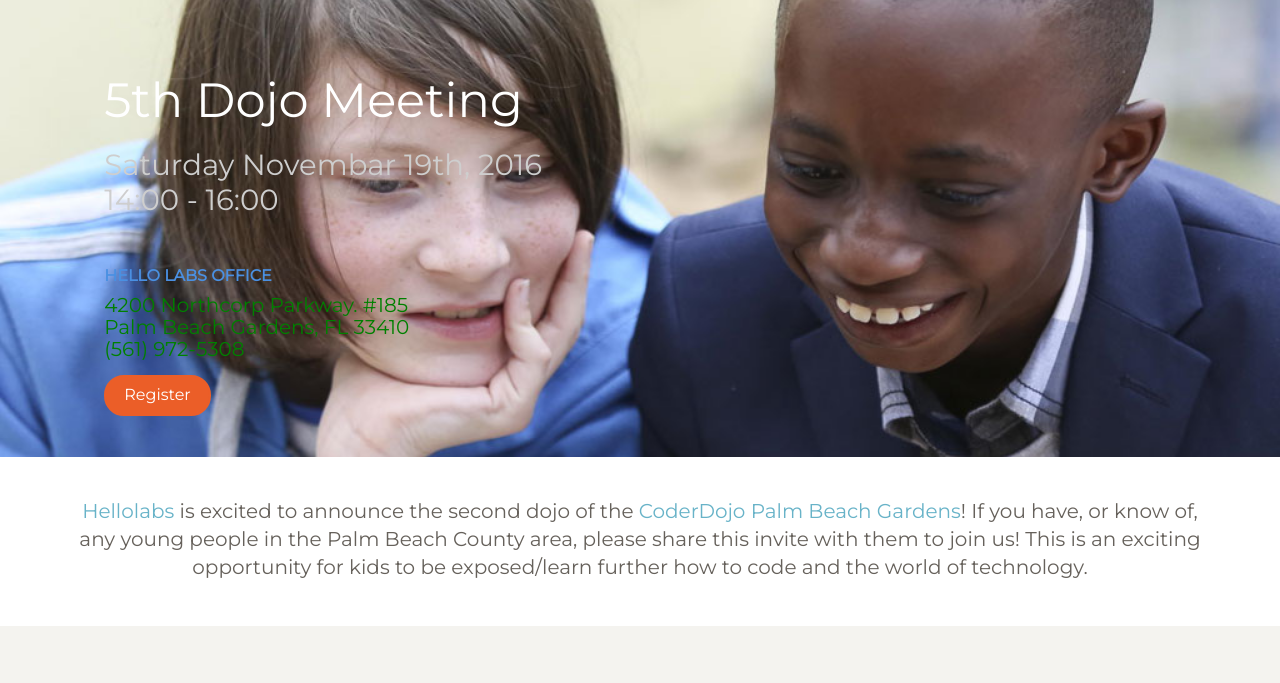
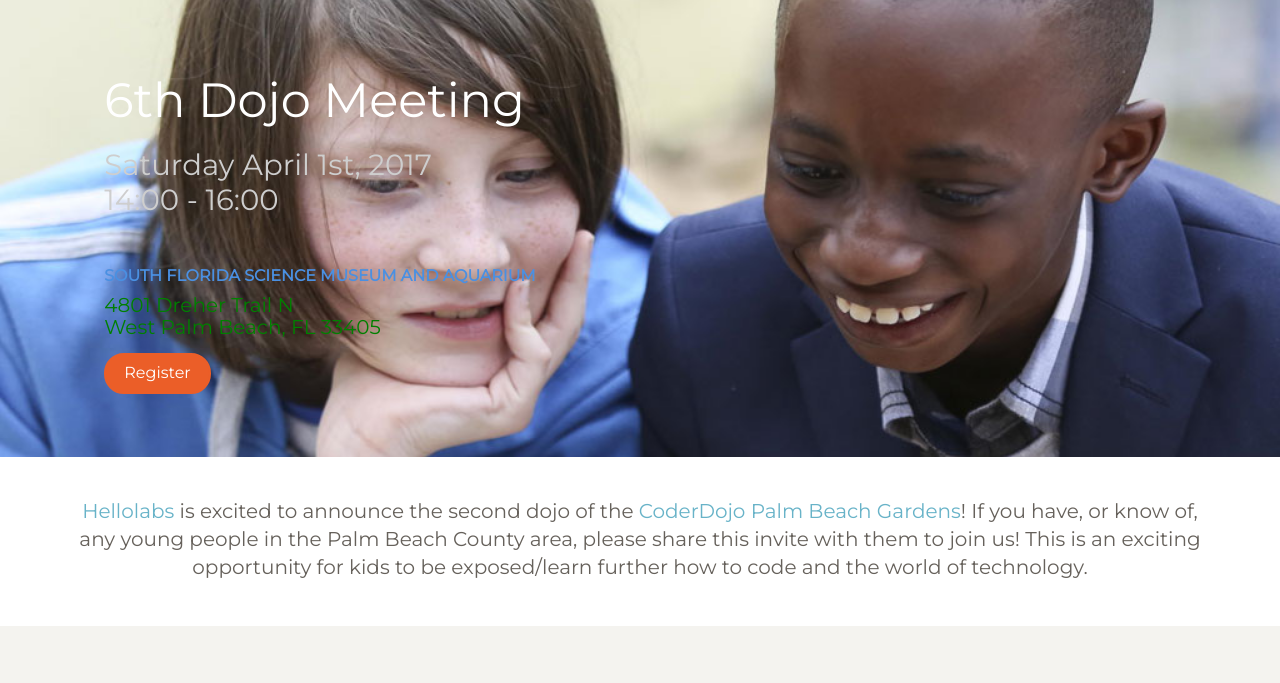
Before and after one commit to seanthehead/website, a plain HTML site: page index.html in a window 1280 px wide. Shown: the part 83-766 px from the top of the page. Drawn offline with Linux system fonts and the light colour scheme; some packages are replaced by stand-ins of ours.

Commit message:
Update index.html

```diff
--- a/index.html
+++ b/index.html
@@ -68,13 +68,13 @@
 		<div class="container">
 
 			<div class="invite">
-				<h2 class="what">5th Dojo Meeting</h2>
-				<h3 class="date">Saturday Novembar 19th, 2016<br>14:00 - 16:00</h3>
-				<h6 class="brand">Hello Labs Office</h6>
+				<h2 class="what">6th Dojo Meeting</h2>
+				<h3 class="date">Saturday April 1st, 2017<br>14:00 - 16:00</h3>
+				<h6 class="brand">South Florida Science Museum and Aquarium</h6>
 				<a href="https://maps.google.com/maps?hl=en&q=26.8368623,-80.09897109999997&sll=26.8368623,-80.09897109999997&z=13&markers=26.8368623,-80.09897109999997" title="View Map" target="_blank">
-					<h5 class="where">4200 Northcorp Parkway. #185<br>Palm Beach Gardens, FL 33410<br>(561) 972-5308</h5>
+					<h5 class="where">4801 Dreher Trail N<br>West Palm Beach, FL 33405</h5>
 				</a>
-				<a href="http://www.eventbrite.com/o/coder-dojo-of-palm-beach-gardens-8944998733" target="_blank" class="btn btn-fill btn-danger">Register</a>
+				<a href="https://www.eventbrite.com/e/coder-dojo-of-palm-beach-gardens-free-event-tickets-32697158080?aff=hellolabspage" target="_blank" class="btn btn-fill btn-danger">Register</a>
 			</div>
 		</div>
 	</div>
```
